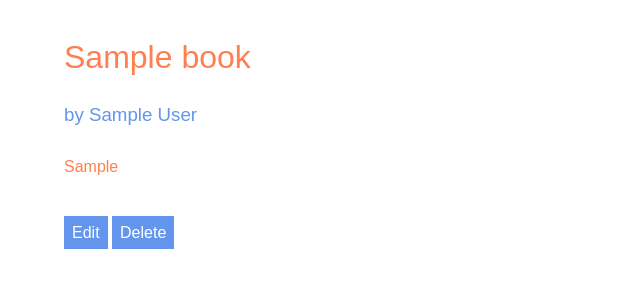
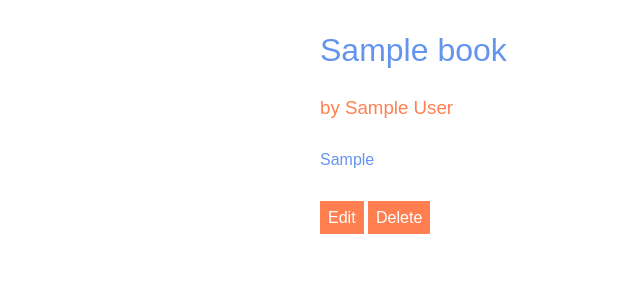
Before and after one commit to Ap0c/around-the-house, a Flask app: page /book/1 in a window 1280 px wide. Shown: the part 43-343 px from the top of the page, without its empty margins (0-640 px from the left). Run offline with Flask 2, Linux system fonts and the light colour scheme; data comes from the database, SQL or seed files in the repository; tables that the repository leaves empty hold one stand-in row (values such as "Sample post").

Commit message:
Tweaked colouring and layout of search and book pages. Slimmed page width for large screens.

```diff
--- a/book_db/static/styles.css
+++ b/book_db/static/styles.css
@@ -47,6 +47,15 @@ nav svg {
 
 main {
 	margin: 3% 5% 0;
+}
+
+@media (min-width: 640px) {
+
+	main {
+		width: 40em;
+		margin: 2em auto 0;
+	}
+
 }
 
 
@@ -99,6 +108,10 @@ input[type=search]::-webkit-search-cancel-button:after {
 	color: white;
 }
 
+.list li:hover .book-author {
+	color: white;
+}
+
 .list a {
 	text-decoration: none;
 	color: inherit;
@@ -114,26 +127,31 @@ input[type=search]::-webkit-search-cancel-button:after {
 
 .list .book-author {
 	margin-left: 1em;
+	margin-top: 0.3em;
+	color: coral;
 }
 
 
 /* ----- Book Page ----- */
 
 main p {
-	margin: 2em 0 3em;
+	margin: 2em 0 2.5em;
+	color: cornflowerblue;
 }
 
-h1, h3 {
+h1 {
 	font-weight: normal;
+	color: cornflowerblue
 }
 
 h3 {
 	margin-top: 1.5em;
-	color: cornflowerblue;
+	font-weight: normal;
+	color: coral;
 }
 
 .book-buttons a {
-	background-color: cornflowerblue;
+	background-color: coral;
 	padding: 0.5em;
 	color: white;
 }
```
